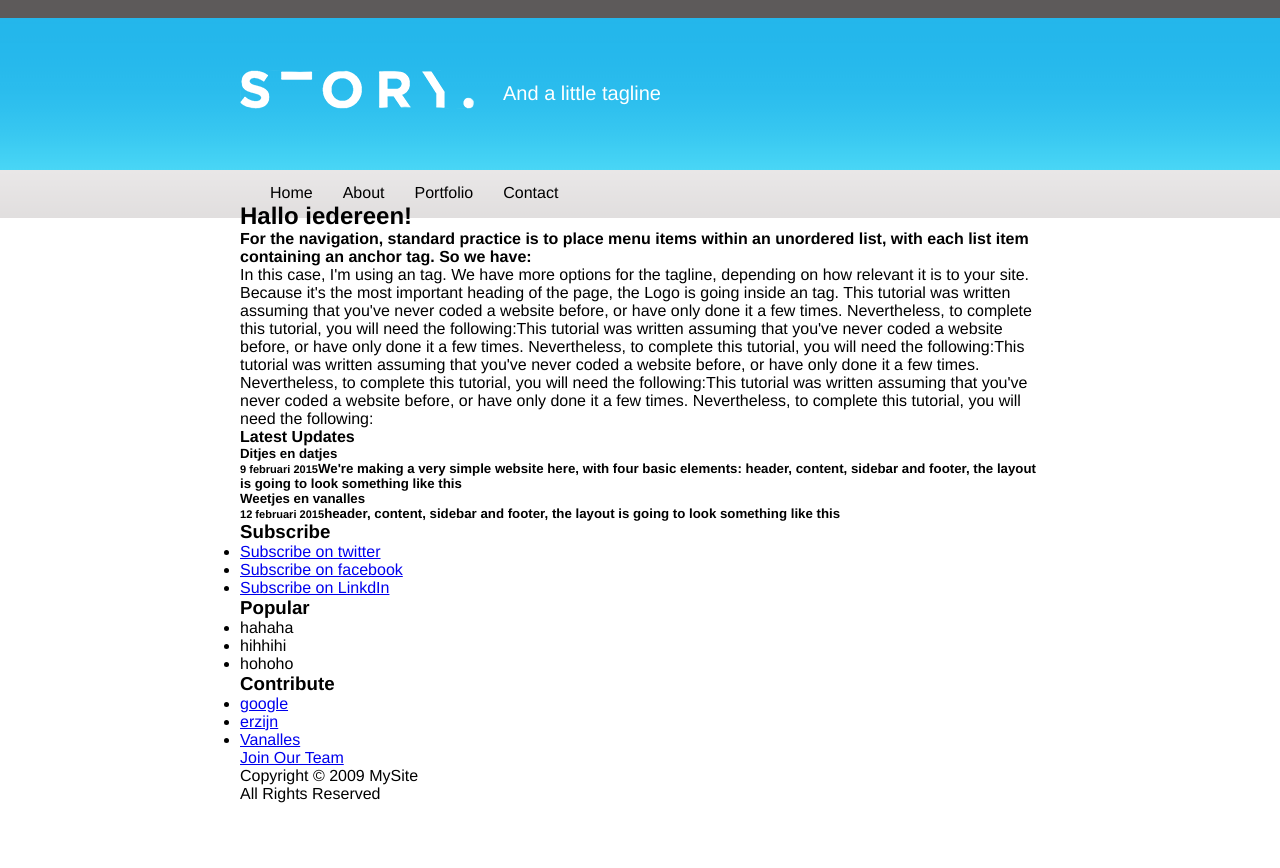
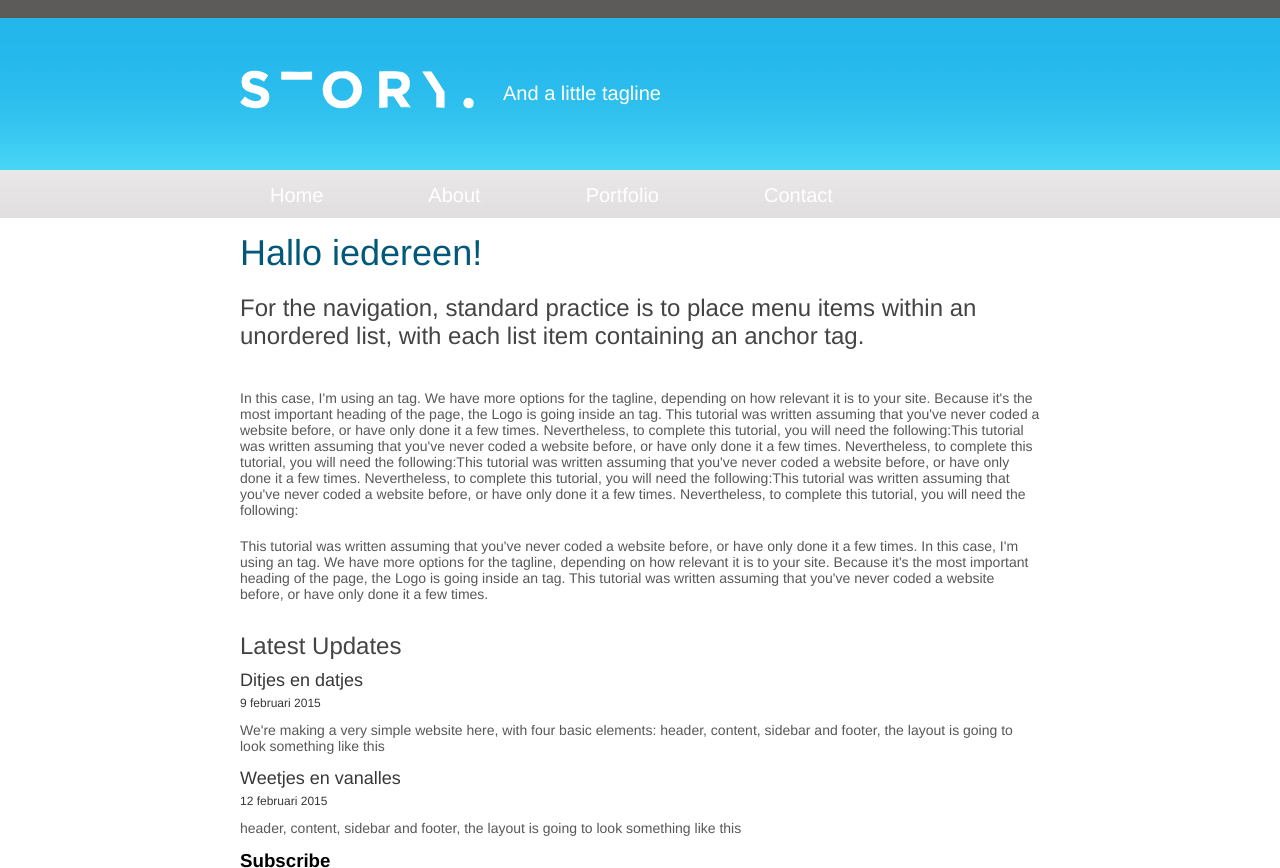
Before and after one commit to lieselot11111/tutsplus.github.io, a plain HTML site: page index.html in a window 1280 px wide. Shown: the top 868 px of the page. Before the commit the page ends 803 px from the top, so only its background shows below. Drawn offline with Linux system fonts and the light colour scheme.

Commit message:
STAP 26 af

```diff
--- a/index.html
+++ b/index.html
@@ -19,10 +19,10 @@
 
         <div id="menu">
           <ul>
-            <li>Home</li>
-            <li>About</li>
-            <li>Portfolio</li>
-            <li>Contact</li>
+            <li><a href="#">Home</a></li>
+            <li><a href="#">About</a></li>
+            <li><a href="#">Portfolio</a></li>
+            <li><a href="#">Contact</a></li>
           </ul>
         </div>
 
@@ -32,16 +32,19 @@
 
       <div id="content">
         <h2>Hallo iedereen!</h2>
-        <h4>For the navigation, standard practice is to place menu items within an unordered list, with each list item containing an anchor tag. So we have:</h4>
+        <h3>For the navigation, standard practice is to place menu items within an unordered list, with each list item containing an anchor tag. </h3>
         <p>In this case, I'm using an tag. We have more options for the tagline, depending on how relevant it is to your site. Because it's the most important heading of the page, the Logo is going inside an tag. This tutorial was written assuming that you've never coded a website before, or have only done it a few times. Nevertheless, to complete this tutorial, you will need the following:This tutorial was written assuming that you've never coded a website before, or have only done it a few times. Nevertheless, to complete this tutorial, you will need the following:This tutorial was written assuming that you've never coded a website before, or have only done it a few times. Nevertheless, to complete this tutorial, you will need the following:This tutorial was written assuming that you've never coded a website before, or have only done it a few times. Nevertheless, to complete this tutorial, you will need the following:</p>
+        <p>This tutorial was written assuming that you've never coded a website before, or have only done it a few times. In this case, I'm using an tag. We have more options for the tagline, depending on how relevant it is to your site. Because it's the most important heading of the page, the Logo is going inside an tag. This tutorial was written assuming that you've never coded a website before, or have only done it a few times.</p>
 
         <div id="news">
-          <h4>Latest Updates</h4>
-          <h5>Ditjes en datjes<h5>
-          <p><small>9 februari 2015</small>We're making a very simple website here, with four basic elements: header, content, sidebar and footer, the layout is going to look something like this</p>
+          <h3>Latest Updates</h3>
+          <h4>Ditjes en datjes<h4>
+          <small>9 februari 2015</small>
+          <p>We're making a very simple website here, with four basic elements: header, content, sidebar and footer, the layout is going to look something like this</p>
 
-          <h5>Weetjes en vanalles<h5>
-          <p><small>12 februari 2015</small>header, content, sidebar and footer, the layout is going to look something like this</p>
+          <h4>Weetjes en vanalles<h4>
+          <small>12 februari 2015</small>
+          <p>header, content, sidebar and footer, the layout is going to look something like this</p>
 
         </div><!--end news -->
 
--- a/style.css
+++ b/style.css
@@ -3,12 +3,15 @@ body, div, h1, h2, h3, h4, h5, h6, p, ul, img {margin:0px; padding:0px; }
 
 
 body { font-family:Helvetica, Arial, sans-serif;
+  background-color: ##ebe8e8;
 }
 
 .container {
   width: 800px;
   margin: 0 auto;
 }
+
+/**---HEADER---**/
 
 #main {
   background: url(images/backrground_02.gif) repeat-x;
@@ -49,12 +52,67 @@ header{
 #menu ul li {
     float: left;
     padding-left: 30px;
+    padding-right: 75px;
 }
 
 #menu ul li a {
   font-weight: lighter;
-  font-size: 30px;
+  font-size: 20px;
   color: #FFFFFF;
   text-decoration: none;
+}
 
+/**---CONTENT---**/
+
+#content h2 {
+    font-size: 36px;
+    font-weight: lighter;
+    color: #015878;
+    padding-top: 25px;
 }
+
+#content h3 {
+    font-size: 24px;
+    font-weight: lighter;
+    color: #444444;
+    padding-top: 20px;
+    padding-bottom: 20px;
+}
+
+#content h4 {
+    font-size: 18px;
+    color: #373737;
+    font-weight: normal;
+}
+
+#content p {
+    font-size: 14px;
+    color: #595858;
+    padding-top: 20px;
+}
+
+#content small {
+    font-size: 12px;
+    color: #373737;
+}
+
+#content a {
+    color: #0f6c8d;
+    font-weight: bold;
+    text-decoration: none;
+}
+
+/**--NEWS--**/
+
+#news {
+  padding-top: 10px;
+}
+
+#news h3 {
+  padding-bottom: 10px;
+}
+
+#news p {
+  padding-top: 10px;
+  padding-bottom: 14px;
+}
```
